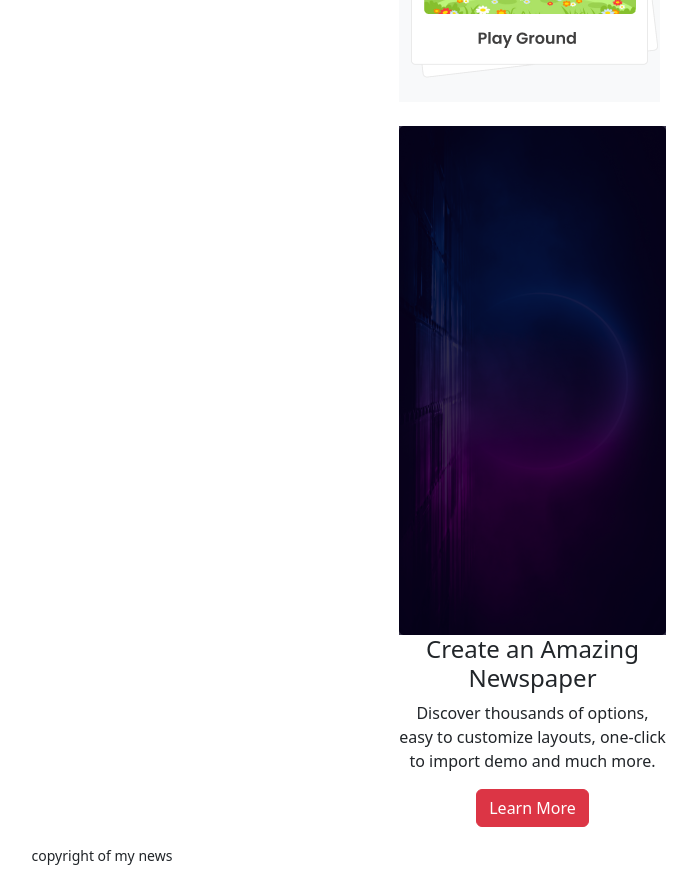
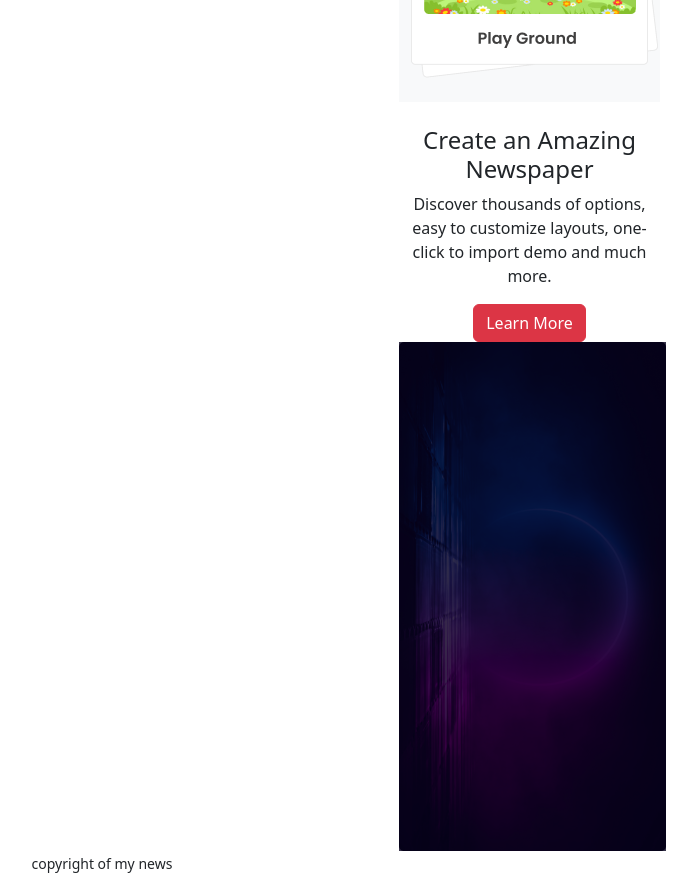
Before and after one commit to Monir-interact/the-news-dragon-client-fix, a React (Vite) app: page / in a window 1280 px wide. Shown: the part 1200-2091 px from the top of the page, without its empty margins (538-1235 px from the left). Built offline with nearby package versions, Linux system fonts and the light colour scheme; no server answers.

Commit message:
set server site

```diff
--- a/src/Shared/Ad/Ad.jsx
+++ b/src/Shared/Ad/Ad.jsx
@@ -4,16 +4,18 @@ import { Figure } from "react-bootstrap";
 
 const Ad = () => {
   return (
-    <div className="text-center position-relative">
-      <Figure className="postion-relative">
-        <img src={bg} alt="" />
+    <div className="text-center position-relative z-index">
+      <div className="">
         <h4>Create an Amazing Newspaper</h4>
         <p>
           Discover thousands of options, easy to customize layouts, one-click to
           import demo and much more.
         </p>
         <button className="btn btn-danger">Learn More</button>
-      </Figure>
+      </div>
+      <div className="">
+        <img src={bg} alt="" />
+      </div>
     </div>
   );
 };
--- a/src/Shared/LeftNav/LeftNav.jsx
+++ b/src/Shared/LeftNav/LeftNav.jsx
@@ -1,6 +1,15 @@
-import React from "react";
+import React, { useEffect, useState } from "react";
 
 const LeftNav = () => {
+  const [categories, setCategories] = useState([]);
+
+  useEffect(() => {
+    fetch("http://localhost:5000/categories")
+      .then((res) => res.json())
+      .then((data) => console.log(data))
+      .catch(error=>console.error(error))
+  });
+
   return (
     <div>
       <h2>Left Nav</h2>
```
